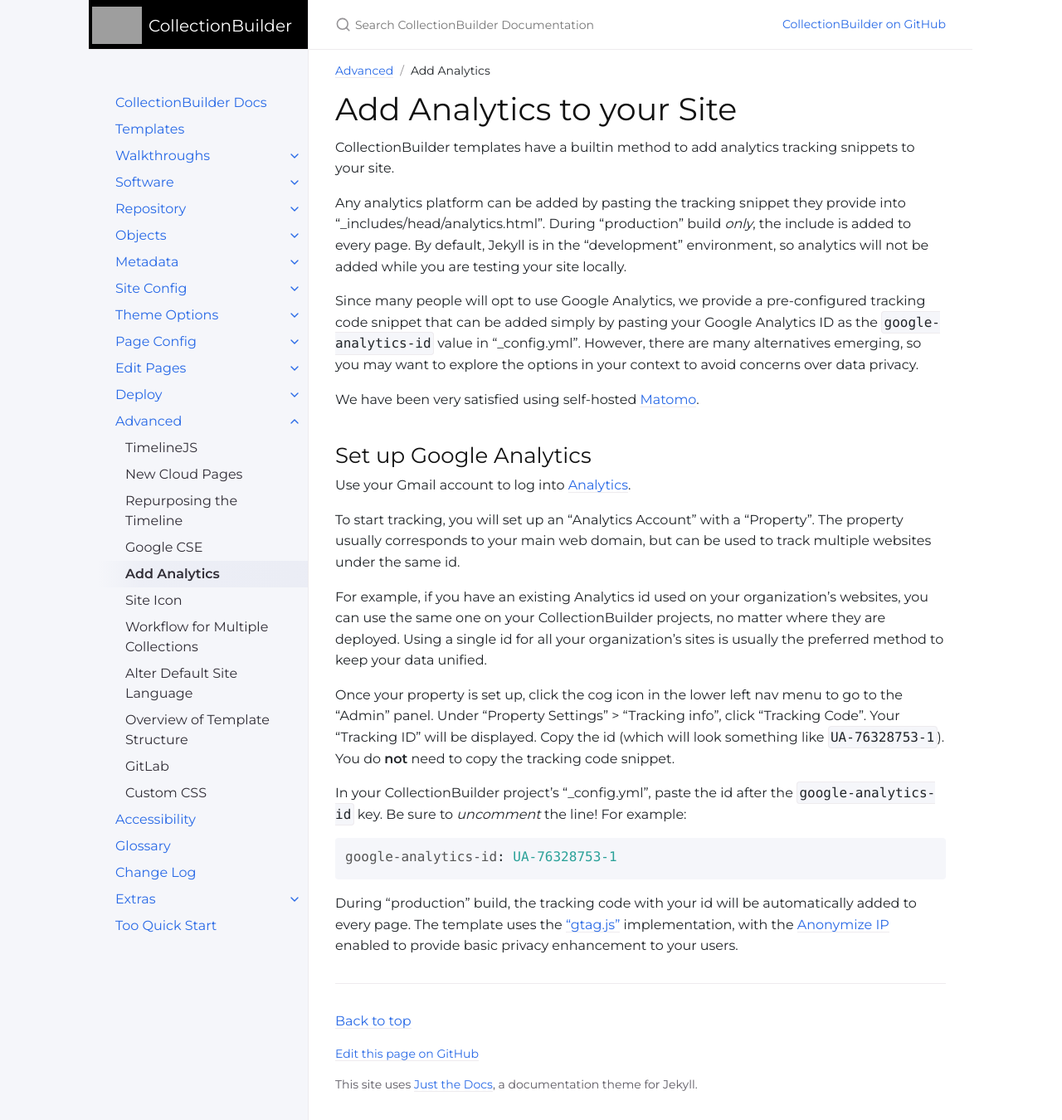
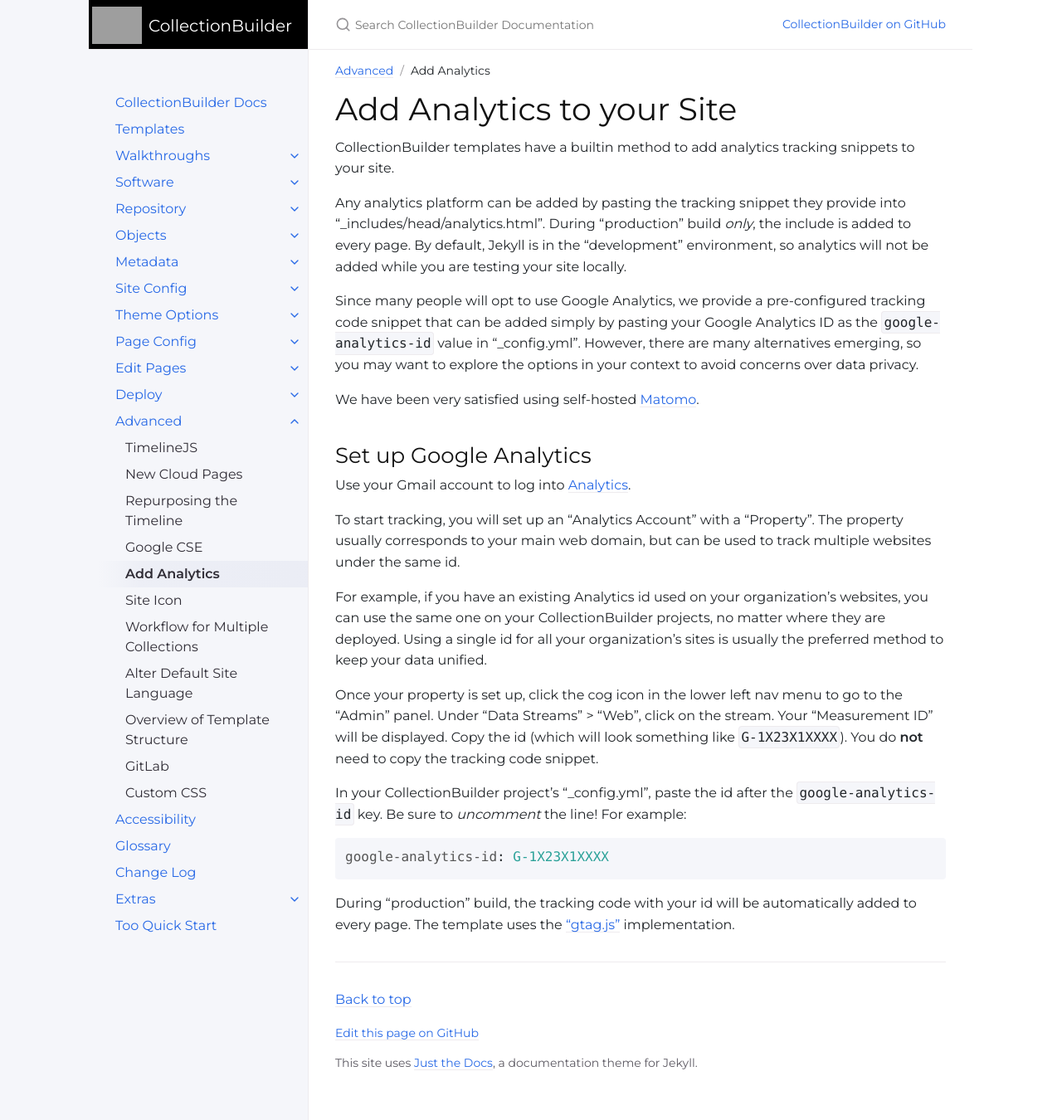
Before and after one commit to CollectionBuilder/cb-docs, a Jekyll site: the page built from docs/advanced/analytics.md, in a window 1280 px wide and 1350 px high. Shown: the whole window at 83% size. Built offline with Jekyll 4.4.1, drawn with Linux system fonts in a browser that asks for light colours; comment, search, counter and statistics services are not loaded.

Commit message:
analytics docs updates for GA4

````diff
--- a/docs/advanced/analytics.md
+++ b/docs/advanced/analytics.md
@@ -28,9 +28,9 @@ For example, if you have an existing Analytics id used on your organization's we
 Using a single id for all your organization's sites is usually the preferred method to keep your data unified.
 
 Once your property is set up, click the cog icon in the lower left nav menu to go to the "Admin" panel.
-Under "Property Settings" > "Tracking info", click "Tracking Code".
-Your "Tracking ID" will be displayed.
-Copy the id (which will look something like `UA-76328753-1`).
+Under "Data Streams" > "Web", click on the stream.
+Your "Measurement ID" will be displayed.
+Copy the id (which will look something like `G-1X23X1XXXX`).
 You do **not** need to copy the tracking code snippet.
 
 In your CollectionBuilder project's "_config.yml", paste the id after the `google-analytics-id` key.
@@ -38,8 +38,8 @@ Be sure to *uncomment* the line!
 For example:
 
 ```yaml
-google-analytics-id: UA-76328753-1
+google-analytics-id: G-1X23X1XXXX
 ```
 
 During "production" build, the tracking code with your id will be automatically added to every page.
-The template uses the ["gtag.js"](https://developers.google.com/analytics/devguides/collection/gtagjs/) implementation, with the [Anonymize IP](https://developers.google.com/analytics/devguides/collection/gtagjs/ip-anonymization) enabled to provide basic privacy enhancement to your users.
+The template uses the ["gtag.js"](https://developers.google.com/analytics/devguides/collection/gtagjs/) implementation.
````
Also changed, not shown: docs/config/additional.md (+2 -2 lines).
